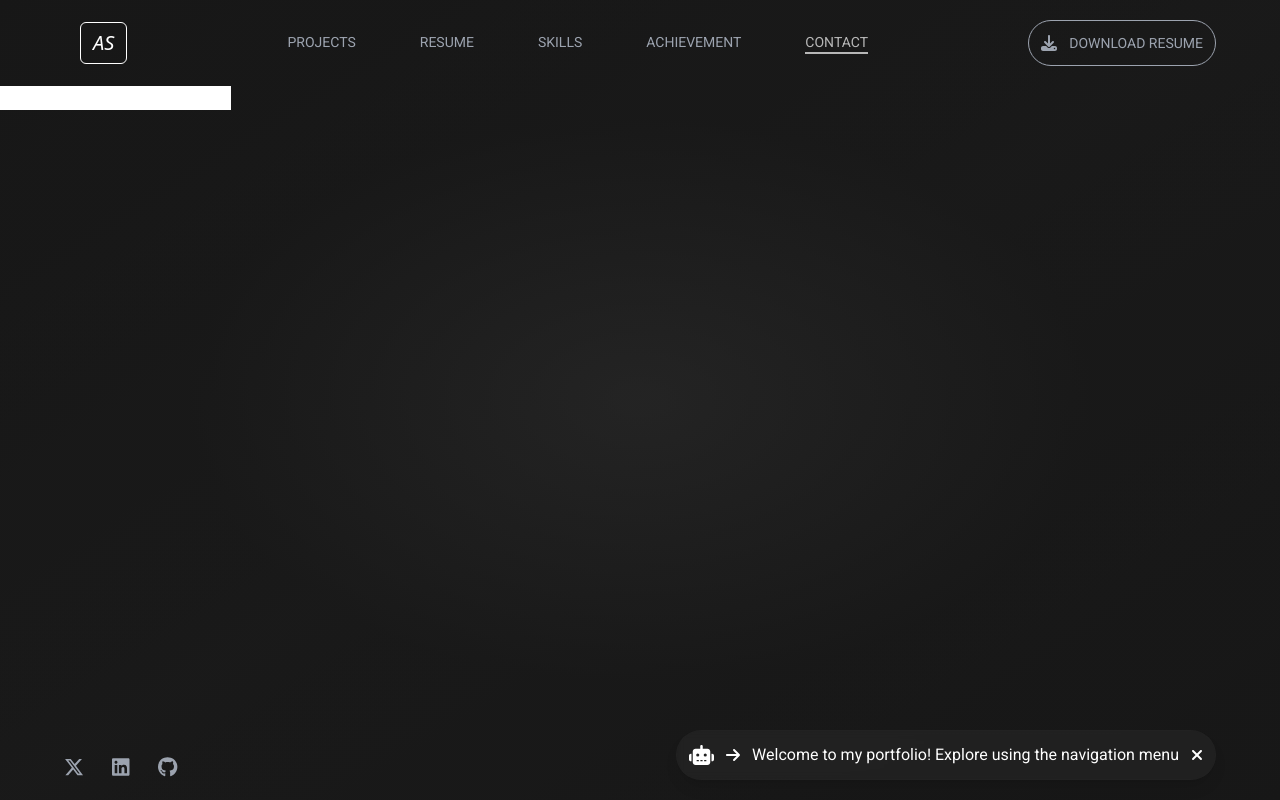
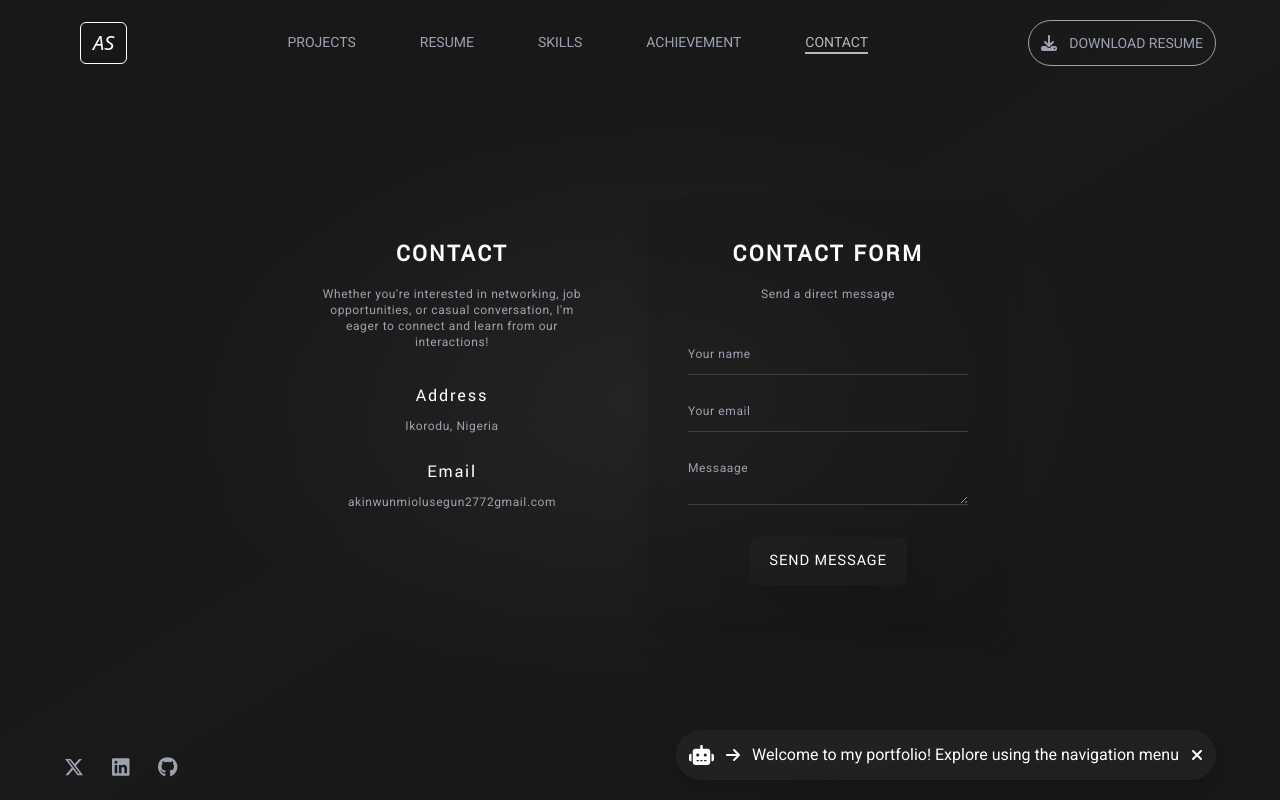
Before and after one commit to codthathing/Portfolio-Project, a React (Vite) app: page /contact in a window 1280 px wide. Built offline with nearby package versions, Linux system fonts and the light colour scheme.

Commit message:
completed the contact page and made it responsive on all devices

```diff
--- a/src/index.css
+++ b/src/index.css
@@ -605,6 +605,14 @@ video {
   margin-bottom: 0.5rem;
 }
 
+.mb-1{
+  margin-bottom: 0.25rem;
+}
+
+.mb-6{
+  margin-bottom: 1.5rem;
+}
+
 .ml-4{
   margin-left: 1rem;
 }
@@ -613,12 +621,24 @@ video {
   margin-right: 1rem;
 }
 
+.mt-2{
+  margin-top: 0.5rem;
+}
+
 .mt-5{
   margin-top: 1.25rem;
 }
 
+.mt-6{
+  margin-top: 1.5rem;
+}
+
 .flex{
   display: flex;
+}
+
+.grid{
+  display: grid;
 }
 
 .hidden{
@@ -680,6 +700,14 @@ video {
        column-gap: 1.25rem;
 }
 
+.gap-y-2{
+  row-gap: 0.5rem;
+}
+
+.gap-y-4{
+  row-gap: 1rem;
+}
+
 .self-end{
   align-self: flex-end;
 }
@@ -694,6 +722,10 @@ video {
 
 .rounded-full{
   border-radius: 9999px;
+}
+
+.rounded-lg{
+  border-radius: 0.5rem;
 }
 
 .rounded-md{
@@ -730,6 +762,11 @@ video {
   border-color: rgb(183 183 183 / var(--tw-border-opacity, 1));
 }
 
+.border-neutral-700{
+  --tw-border-opacity: 1;
+  border-color: rgb(64 64 64 / var(--tw-border-opacity, 1));
+}
+
 .border-white{
   --tw-border-opacity: 1;
   border-color: rgb(255 255 255 / var(--tw-border-opacity, 1));
@@ -747,6 +784,23 @@ video {
 .bg-grey-semilight{
   --tw-bg-opacity: 1;
   background-color: rgb(60 61 55 / var(--tw-bg-opacity, 1));
+}
+
+.bg-neutral-900\/30{
+  background-color: rgb(23 23 23 / 0.3);
+}
+
+.bg-transparent{
+  background-color: transparent;
+}
+
+.bg-zinc-800{
+  --tw-bg-opacity: 1;
+  background-color: rgb(39 39 42 / var(--tw-bg-opacity, 1));
+}
+
+.bg-opacity-30{
+  --tw-bg-opacity: 0.3;
 }
 
 .bg-\[radial-gradient\(ellipse_at_center\2c _var\(--tw-gradient-stops\)\)\]{
@@ -769,19 +823,14 @@ video {
   --tw-gradient-stops: var(--tw-gradient-from), var(--tw-gradient-to);
 }
 
+.via-neutral-800{
+  --tw-gradient-to: rgb(38 38 38 / 0)  var(--tw-gradient-to-position);
+  --tw-gradient-stops: var(--tw-gradient-from), #262626 var(--tw-gradient-via-position), var(--tw-gradient-to);
+}
+
 .via-neutral-900{
   --tw-gradient-to: rgb(23 23 23 / 0)  var(--tw-gradient-to-position);
   --tw-gradient-stops: var(--tw-gradient-from), #171717 var(--tw-gradient-via-position), var(--tw-gradient-to);
-}
-
-.via-red-500{
-  --tw-gradient-to: rgb(239 68 68 / 0)  var(--tw-gradient-to-position);
-  --tw-gradient-stops: var(--tw-gradient-from), #ef4444 var(--tw-gradient-via-position), var(--tw-gradient-to);
-}
-
-.via-neutral-800{
-  --tw-gradient-to: rgb(38 38 38 / 0)  var(--tw-gradient-to-position);
-  --tw-gradient-stops: var(--tw-gradient-from), #262626 var(--tw-gradient-via-position), var(--tw-gradient-to);
 }
 
 .to-neutral-900{
@@ -810,6 +859,11 @@ video {
   padding-right: 1rem;
 }
 
+.px-6{
+  padding-left: 1.5rem;
+  padding-right: 1.5rem;
+}
+
 .py-0\.5{
   padding-top: 0.125rem;
   padding-bottom: 0.125rem;
@@ -818,6 +872,11 @@ video {
 .py-1{
   padding-top: 0.25rem;
   padding-bottom: 0.25rem;
+}
+
+.py-10{
+  padding-top: 2.5rem;
+  padding-bottom: 2.5rem;
 }
 
 .py-2{
@@ -830,8 +889,17 @@ video {
   padding-bottom: 1rem;
 }
 
+.py-6{
+  padding-top: 1.5rem;
+  padding-bottom: 1.5rem;
+}
+
 .pb-0\.5{
   padding-bottom: 0.125rem;
+}
+
+.text-center{
+  text-align: center;
 }
 
 .text-right{
@@ -870,12 +938,20 @@ video {
   line-height: 1rem;
 }
 
+.font-black{
+  font-weight: 900;
+}
+
 .font-extrabold{
   font-weight: 800;
 }
 
 .uppercase{
   text-transform: uppercase;
+}
+
+.leading-loose{
+  line-height: 2;
 }
 
 .tracking-wider{
@@ -909,14 +985,37 @@ video {
   opacity: 0.7;
 }
 
+.shadow-2xl{
+  --tw-shadow: 0 25px 50px -12px rgb(0 0 0 / 0.25);
+  --tw-shadow-colored: 0 25px 50px -12px var(--tw-shadow-color);
+  box-shadow: var(--tw-ring-offset-shadow, 0 0 #0000), var(--tw-ring-shadow, 0 0 #0000), var(--tw-shadow);
+}
+
 .shadow-lg{
   --tw-shadow: 0 10px 15px -3px rgb(0 0 0 / 0.1), 0 4px 6px -4px rgb(0 0 0 / 0.1);
   --tw-shadow-colored: 0 10px 15px -3px var(--tw-shadow-color), 0 4px 6px -4px var(--tw-shadow-color);
   box-shadow: var(--tw-ring-offset-shadow, 0 0 #0000), var(--tw-ring-shadow, 0 0 #0000), var(--tw-shadow);
 }
 
+.shadow-xl{
+  --tw-shadow: 0 20px 25px -5px rgb(0 0 0 / 0.1), 0 8px 10px -6px rgb(0 0 0 / 0.1);
+  --tw-shadow-colored: 0 20px 25px -5px var(--tw-shadow-color), 0 8px 10px -6px var(--tw-shadow-color);
+  box-shadow: var(--tw-ring-offset-shadow, 0 0 #0000), var(--tw-ring-shadow, 0 0 #0000), var(--tw-shadow);
+}
+
+.backdrop-blur{
+  --tw-backdrop-blur: blur(8px);
+  -webkit-backdrop-filter: var(--tw-backdrop-blur) var(--tw-backdrop-brightness) var(--tw-backdrop-contrast) var(--tw-backdrop-grayscale) var(--tw-backdrop-hue-rotate) var(--tw-backdrop-invert) var(--tw-backdrop-opacity) var(--tw-backdrop-saturate) var(--tw-backdrop-sepia);
+  backdrop-filter: var(--tw-backdrop-blur) var(--tw-backdrop-brightness) var(--tw-backdrop-contrast) var(--tw-backdrop-grayscale) var(--tw-backdrop-hue-rotate) var(--tw-backdrop-invert) var(--tw-backdrop-opacity) var(--tw-backdrop-saturate) var(--tw-backdrop-sepia);
+}
+
 .backdrop-blur-sm{
   --tw-backdrop-blur: blur(4px);
+  -webkit-backdrop-filter: var(--tw-backdrop-blur) var(--tw-backdrop-brightness) var(--tw-backdrop-contrast) var(--tw-backdrop-grayscale) var(--tw-backdrop-hue-rotate) var(--tw-backdrop-invert) var(--tw-backdrop-opacity) var(--tw-backdrop-saturate) var(--tw-backdrop-sepia);
+  backdrop-filter: var(--tw-backdrop-blur) var(--tw-backdrop-brightness) var(--tw-backdrop-contrast) var(--tw-backdrop-grayscale) var(--tw-backdrop-hue-rotate) var(--tw-backdrop-invert) var(--tw-backdrop-opacity) var(--tw-backdrop-saturate) var(--tw-backdrop-sepia);
+}
+
+.backdrop-filter{
   -webkit-backdrop-filter: var(--tw-backdrop-blur) var(--tw-backdrop-brightness) var(--tw-backdrop-contrast) var(--tw-backdrop-grayscale) var(--tw-backdrop-hue-rotate) var(--tw-backdrop-invert) var(--tw-backdrop-opacity) var(--tw-backdrop-saturate) var(--tw-backdrop-sepia);
   backdrop-filter: var(--tw-backdrop-blur) var(--tw-backdrop-brightness) var(--tw-backdrop-contrast) var(--tw-backdrop-grayscale) var(--tw-backdrop-hue-rotate) var(--tw-backdrop-invert) var(--tw-backdrop-opacity) var(--tw-backdrop-saturate) var(--tw-backdrop-sepia);
 }
@@ -955,6 +1054,21 @@ video {
   }
 }
 
+.placeholder\:text-gray-400::-moz-placeholder{
+  --tw-text-opacity: 1;
+  color: rgb(156 163 175 / var(--tw-text-opacity, 1));
+}
+
+.placeholder\:text-gray-400::placeholder{
+  --tw-text-opacity: 1;
+  color: rgb(156 163 175 / var(--tw-text-opacity, 1));
+}
+
+.hover\:-translate-y-1:hover{
+  --tw-translate-y: -0.25rem;
+  transform: translate(var(--tw-translate-x), var(--tw-translate-y)) rotate(var(--tw-rotate)) skewX(var(--tw-skew-x)) skewY(var(--tw-skew-y)) scaleX(var(--tw-scale-x)) scaleY(var(--tw-scale-y));
+}
+
 .hover\:scale-125:hover{
   --tw-scale-x: 1.25;
   --tw-scale-y: 1.25;
@@ -969,6 +1083,44 @@ video {
 .hover\:text-white:hover{
   --tw-text-opacity: 1;
   color: rgb(255 255 255 / var(--tw-text-opacity, 1));
+}
+
+.focus\:border-neutral-500:focus{
+  --tw-border-opacity: 1;
+  border-color: rgb(115 115 115 / var(--tw-border-opacity, 1));
+}
+
+.focus\:outline-none:focus{
+  outline: 2px solid transparent;
+  outline-offset: 2px;
+}
+
+.active\:translate-y-1:active{
+  --tw-translate-y: 0.25rem;
+  transform: translate(var(--tw-translate-x), var(--tw-translate-y)) rotate(var(--tw-rotate)) skewX(var(--tw-skew-x)) skewY(var(--tw-skew-y)) scaleX(var(--tw-scale-x)) scaleY(var(--tw-scale-y));
+}
+
+.disabled\:translate-y-0:disabled{
+  --tw-translate-y: 0px;
+  transform: translate(var(--tw-translate-x), var(--tw-translate-y)) rotate(var(--tw-rotate)) skewX(var(--tw-skew-x)) skewY(var(--tw-skew-y)) scaleX(var(--tw-scale-x)) scaleY(var(--tw-scale-y));
+}
+
+@keyframes pulse{
+  50%{
+    opacity: .5;
+  }
+}
+
+.disabled\:animate-pulse:disabled{
+  animation: pulse 2s cubic-bezier(0.4, 0, 0.6, 1) infinite;
+}
+
+.disabled\:cursor-not-allowed:disabled{
+  cursor: not-allowed;
+}
+
+.disabled\:opacity-50:disabled{
+  opacity: 0.5;
 }
 
 .group:hover .group-hover\:border-white{
@@ -1011,8 +1163,24 @@ video {
     margin-bottom: 1rem;
   }
 
+  .md\:mb-10{
+    margin-bottom: 2.5rem;
+  }
+
+  .md\:mb-3{
+    margin-bottom: 0.75rem;
+  }
+
+  .md\:mt-10{
+    margin-top: 2.5rem;
+  }
+
   .md\:mt-12{
     margin-top: 3rem;
+  }
+
+  .md\:mt-5{
+    margin-top: 1.25rem;
   }
 
   .md\:block{
@@ -1027,6 +1195,14 @@ video {
     display: none;
   }
 
+  .md\:h-full{
+    height: 100%;
+  }
+
+  .md\:w-2\/4{
+    width: 50%;
+  }
+
   .md\:w-fit{
     width: -moz-fit-content;
     width: fit-content;
@@ -1034,6 +1210,14 @@ video {
 
   .md\:flex-row{
     flex-direction: row;
+  }
+
+  .md\:items-center{
+    align-items: center;
+  }
+
+  .md\:justify-center{
+    justify-content: center;
   }
 
   .md\:gap-x-10{
@@ -1056,6 +1240,14 @@ video {
          column-gap: 1.5rem;
   }
 
+  .md\:gap-y-10{
+    row-gap: 2.5rem;
+  }
+
+  .md\:gap-y-5{
+    row-gap: 1.25rem;
+  }
+
   .md\:border-0{
     border-width: 0px;
   }
@@ -1074,6 +1266,10 @@ video {
 
   .md\:p-0{
     padding: 0px;
+  }
+
+  .md\:p-10{
+    padding: 2.5rem;
   }
 
   .md\:p-4{
@@ -1095,9 +1291,24 @@ video {
     padding-right: 0.875rem;
   }
 
+  .md\:px-5{
+    padding-left: 1.25rem;
+    padding-right: 1.25rem;
+  }
+
+  .md\:py-10{
+    padding-top: 2.5rem;
+    padding-bottom: 2.5rem;
+  }
+
   .md\:py-2{
     padding-top: 0.5rem;
     padding-bottom: 0.5rem;
+  }
+
+  .md\:py-3{
+    padding-top: 0.75rem;
+    padding-bottom: 0.75rem;
   }
 
   .md\:py-8{
@@ -1108,6 +1319,11 @@ video {
   .md\:text-2xl{
     font-size: 1.5rem;
     line-height: 2rem;
+  }
+
+  .md\:text-3xl{
+    font-size: 1.875rem;
+    line-height: 2.25rem;
   }
 
   .md\:text-8xl{
@@ -1129,6 +1345,16 @@ video {
     font-size: 1.25rem;
     line-height: 1.75rem;
   }
+
+  .md\:text-xs{
+    font-size: 0.75rem;
+    line-height: 1rem;
+  }
+
+  .md\:text-sm{
+    font-size: 0.875rem;
+    line-height: 1.25rem;
+  }
 }
 
 @media (min-width: 1024px){
@@ -1140,12 +1366,36 @@ video {
     right: 4rem;
   }
 
+  .lg\:mb-2{
+    margin-bottom: 0.5rem;
+  }
+
+  .lg\:mb-8{
+    margin-bottom: 2rem;
+  }
+
   .lg\:mt-14{
     margin-top: 3.5rem;
   }
 
+  .lg\:mt-4{
+    margin-top: 1rem;
+  }
+
+  .lg\:mt-8{
+    margin-top: 2rem;
+  }
+
   .lg\:block{
     display: block;
+  }
+
+  .lg\:w-3\/5{
+    width: 60%;
+  }
+
+  .lg\:grid-cols-2{
+    grid-template-columns: repeat(2, minmax(0, 1fr));
   }
 
   .lg\:gap-x-16{
@@ -1168,6 +1418,18 @@ video {
          column-gap: 1.75rem;
   }
 
+  .lg\:gap-y-0{
+    row-gap: 0px;
+  }
+
+  .lg\:gap-y-4{
+    row-gap: 1rem;
+  }
+
+  .lg\:gap-y-6{
+    row-gap: 1.5rem;
+  }
+
   .lg\:p-3{
     padding: 0.75rem;
   }
@@ -1187,6 +1449,11 @@ video {
     padding-bottom: 0.375rem;
   }
 
+  .lg\:py-3{
+    padding-top: 0.75rem;
+    padding-bottom: 0.75rem;
+  }
+
   .lg\:py-5{
     padding-top: 1.25rem;
     padding-bottom: 1.25rem;
@@ -1194,6 +1461,11 @@ video {
 
   .lg\:pb-1{
     padding-bottom: 0.25rem;
+  }
+
+  .lg\:text-2xl{
+    font-size: 1.5rem;
+    line-height: 2rem;
   }
 
   .lg\:text-9xl{
@@ -1206,6 +1478,11 @@ video {
     line-height: 1.5rem;
   }
 
+  .lg\:text-lg{
+    font-size: 1.125rem;
+    line-height: 1.75rem;
+  }
+
   .lg\:text-sm{
     font-size: 0.875rem;
     line-height: 1.25rem;
@@ -1215,6 +1492,11 @@ video {
     font-size: 1.25rem;
     line-height: 1.75rem;
   }
+
+  .lg\:text-xs{
+    font-size: 0.75rem;
+    line-height: 1rem;
+  }
 }
 
 @media (min-width: 1536px){
--- a/src/pages/ContactPage.jsx
+++ b/src/pages/ContactPage.jsx
@@ -1,27 +1,35 @@
 const ContactPage = () => {
   return (
-    <>
-      <main className="flex flex-col lg:flex-row">
-        <div>
-          <h1></h1>
-          <p></p>
-          <section>
+    <main className="md:flex md:justify-center md:items-center md:h-full">
+      <main className="grid py-10 px-4 gap-y-4 md:py-10 md:gap-y-10 lg:gap-y-0 lg:grid-cols-2 md:w-2/4 lg:w-3/5 lg:gap-x-4">
+        <div className="text-center py-6 px-6 md:p-10">
+          <h1 className="font-Yantramanav text-white tracking-widest font-black text-base md:text-3xl lg:text-2xl uppercase">contact</h1>
+          <p className="text-gray-400 font-Roboto tracking-wider leading-loose mt-2 mb-6 md:mt-5 md:mb-10 lg:mb-8 lg:mt-4 text-[8px] md:text-xs">Whether you're interested in networking, job opportunities, or casual conversation, I'm eager to connect and learn from our interactions!</p>
+          <section className="flex flex-col gap-y-4 md:gap-y-10 lg:gap-y-6">
             <div>
-              <h3></h3>
-              <p></p>
+              <h3 className="font-Yantramanav text-white tracking-widest mb-1 md:mb-3 lg:mb-2 text-xs md:text-2xl lg:text-lg">Address</h3>
+              <p className="text-gray-400 font-Roboto tracking-wider leading-loose text-[8px] md:text-xs">Ikorodu, Nigeria</p>
+            </div>
+            <div>
+              <h3 className="font-Yantramanav text-white tracking-widest mb-1 md:mb-3 lg:mb-2 text-xs md:text-2xl lg:text-lg">Email</h3>
+              <p className="text-gray-400 font-Roboto tracking-wider leading-loose text-[8px] md:text-xs">akinwunmiolusegun2772gmail.com</p>
             </div>
           </section>
         </div>
-        <div>
-          <h1></h1>
-          <p></p>
+        <div className="backdrop-blur backdrop-filter bg-neutral-900/30 shadow-xl py-6 px-6 md:p-10 text-center">
+          <h1 className="font-Yantramanav text-white tracking-widest font-black text-base md:text-3xl lg:text-2xl uppercase">contact form</h1>
+          <p className="text-gray-400 font-Roboto tracking-wider leading-loose mt-2 mb-6 md:mt-5 md:mb-10 lg:mb-8 lg:mt-4 text-[8px] md:text-xs">Send a direct message</p>
           <form>
-            <input type="text" name="" id="" />
-            <button type="submit"></button>
+            <div className="flex flex-col gap-y-2 md:gap-y-5 lg:gap-y-4">
+              <input type="text" placeholder="Your name" className="text-gray-400 text-[8px] md:text-sm lg:text-xs py-2 lg:py-3 font-Roboto w-full border-b border-neutral-700 bg-transparent placeholder:text-gray-400 tracking-wider focus:border-neutral-500 focus:outline-none" name="" id="" />
+              <input type="text" placeholder="Your email" className="text-gray-400 text-[8px] md:text-sm lg:text-xs py-2 lg:py-3 font-Roboto w-full border-b border-neutral-700 bg-transparent placeholder:text-gray-400 tracking-wider focus:border-neutral-500 focus:outline-none" name="" id="" />
+              <textarea placeholder="Messaage" className="text-gray-400 text-[8px] md:text-sm lg:text-xs py-2 lg:py-3 font-Roboto w-full border-b border-neutral-700 bg-transparent placeholder:text-gray-400 tracking-wider focus:border-neutral-500 focus:outline-none" name="" id="" />
+            </div>
+            <button type="submit" className="font-Yantramanav mt-6 md:mt-10 lg:mt-8 py-2 px-4 md:px-5 md:py-3 text-xs md:text-lg lg:text-base rounded-lg text-white bg-zinc-800 bg-opacity-30 uppercase tracking-wider shadow-2xl transition-all hover:-translate-y-1 active:translate-y-1 disabled:animate-pulse disabled:cursor-not-allowed disabled:opacity-50 disabled:translate-y-0">SEND MESSAGE</button>
           </form>
         </div>
       </main>
-    </>
+    </main>
   );
 };
 
```
